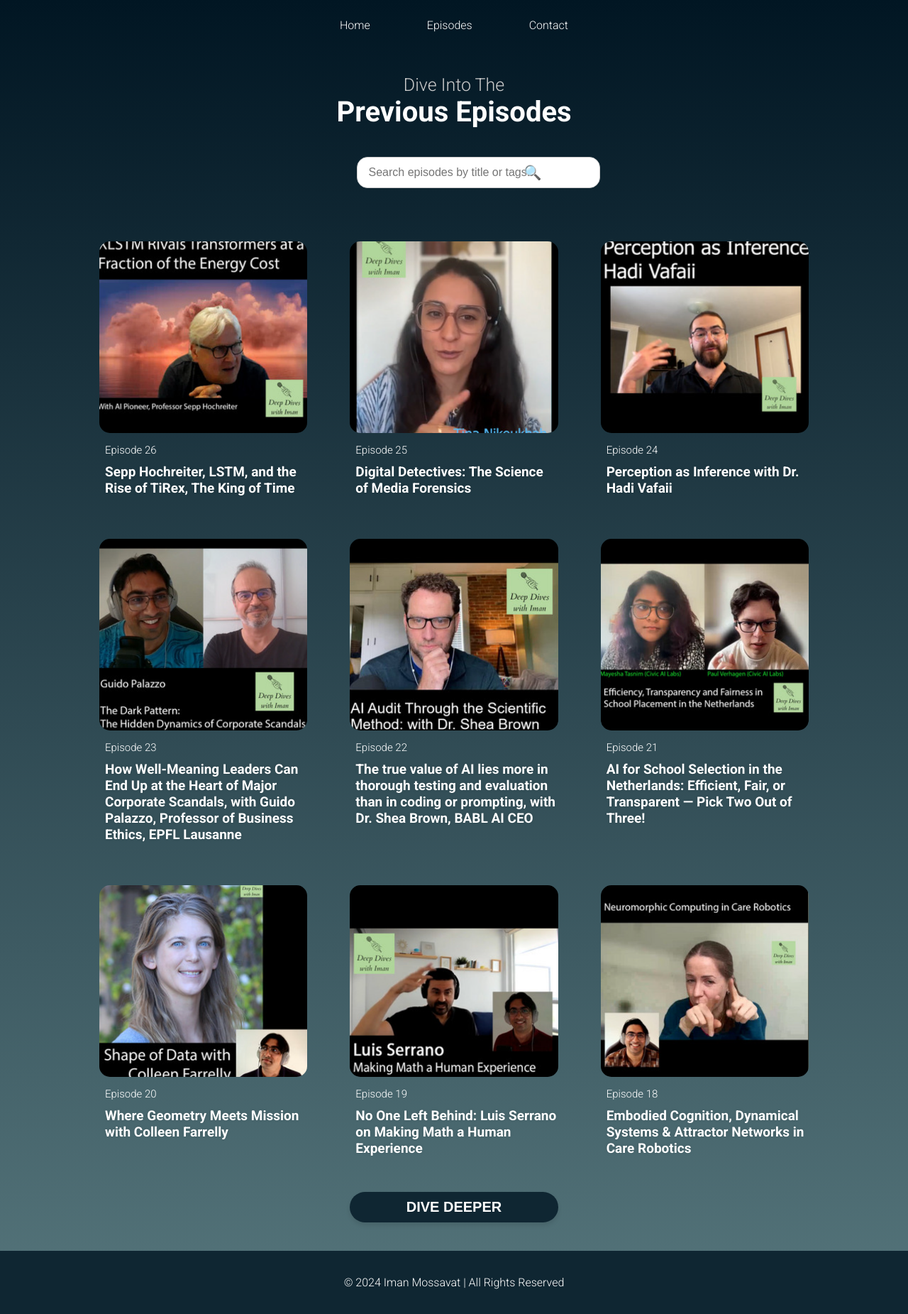
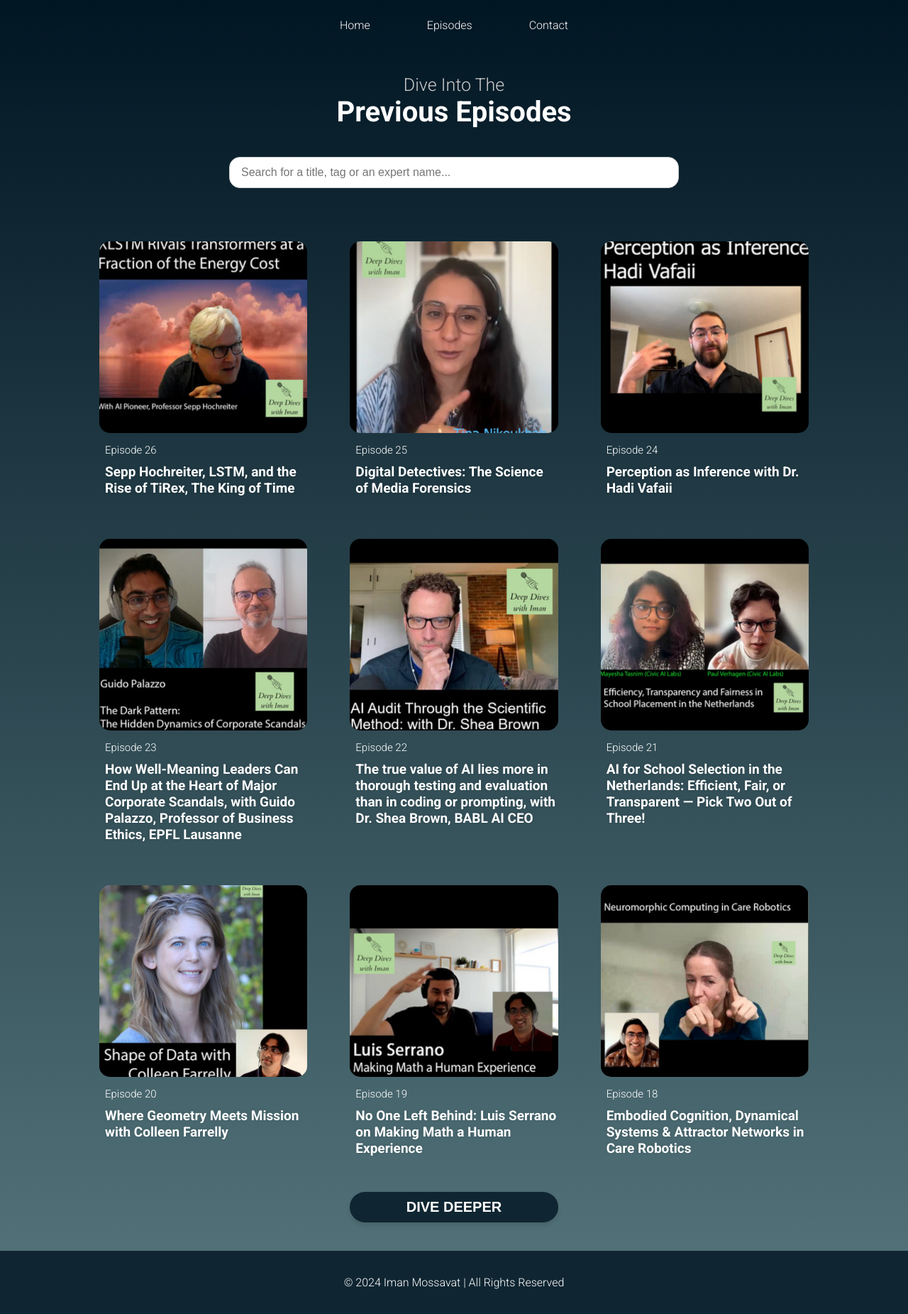
Before and after one commit to ivetkalchev/deepdivepod, a Jekyll site: the page built from episodes.html, in a window 1280 px wide. Shown: the whole page at 71% size. Built offline with Jekyll 4.4.1, drawn with Linux system fonts in a browser that asks for light colours.

Commit message:
back styling

```diff
--- a/assets/css/episodes-styles.css
+++ b/assets/css/episodes-styles.css
@@ -99,33 +99,15 @@ body {
     transform: scale(1.04);
 }
 
-.search-bar-container {
-    position: relative;
-    max-width: 600px;
-    margin: 20px auto;
-}
-
 #search-bar {
   width: 100%;
-  padding: 12px 50px 12px 16px;
+  max-width: 600px;
+  margin: 20px auto;
+  display: block;
+  padding: 12px 16px;
   font-size: 16px;
   border-radius: 15px;
   border: 1px solid #ccc;
   outline: none;
   transition: border 0.3s ease;
 }
-
-#search-bar:focus {
-  border: 2px solid #152531;
-}
-
-#search-btn {
-    position: absolute;
-    right: 8px;
-    top: 50%;
-    transform: translateY(-50%);
-    border: none;
-    background: none;
-    cursor: pointer;
-    font-size: 20px;
-}
--- a/episodes.html
+++ b/episodes.html
@@ -10,14 +10,11 @@ css: episodes-styles.css
         <p class="line2">Previous Episodes</p>
     </div>
 
-    <div class="search-bar-container">
-        <input
-            type="text"
-            id="search-bar"
-            placeholder="Search episodes by title or tags..."
-        >
-        <button id="search-btn">🔍</button>
-    </div>
+    <input
+        type="text"
+        id="search-bar"
+        placeholder="Search for a title, tag or an expert name..."
+    >
 </section>
 
 <div class="episodes-list" id="episodes-list">
```
